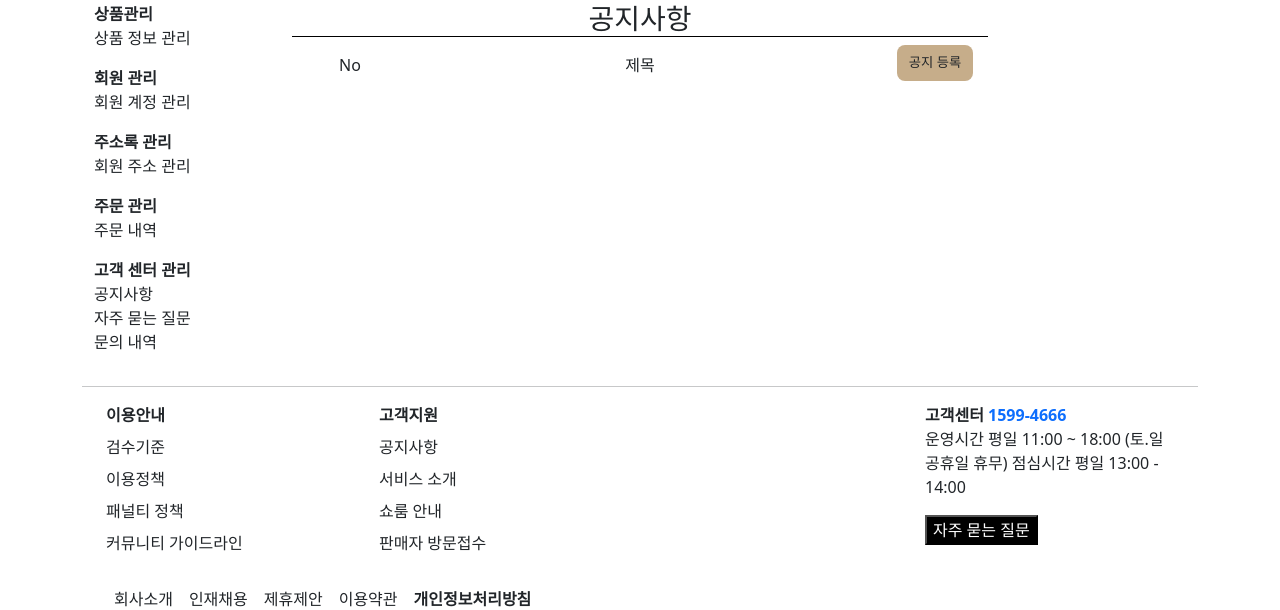
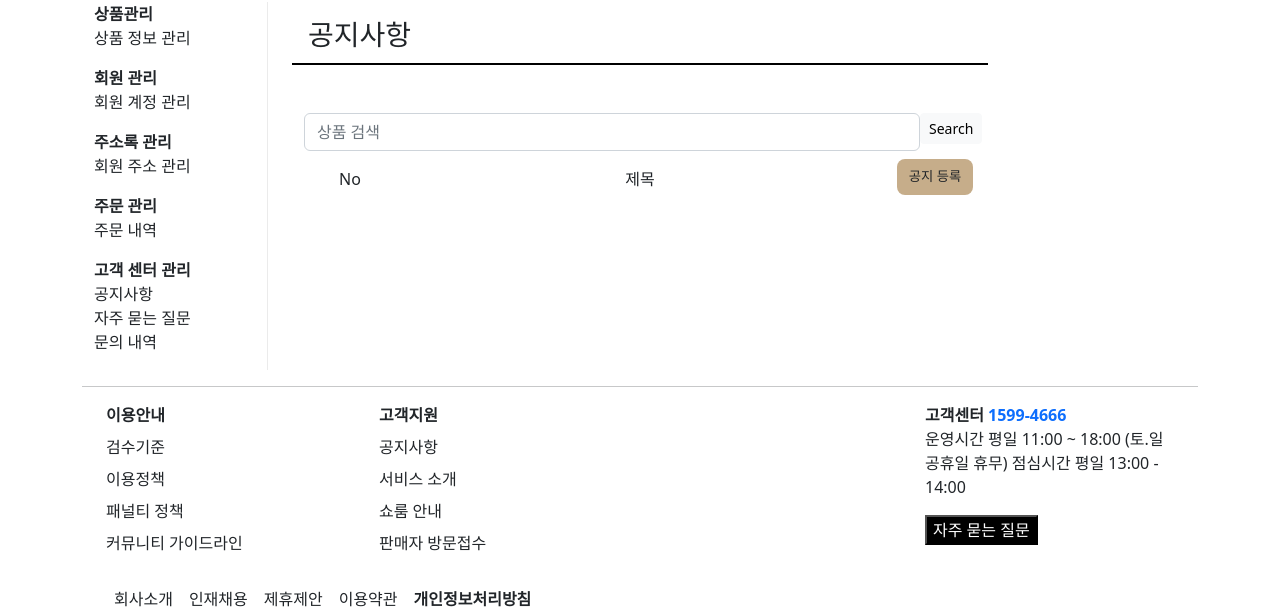
Before and after one commit to KH-IT-Warriors/semi, a Java web app: template src/main/webapp/WEB-INF/views/admin/announcement/list.jsp in a window 1280 px wide. Shown: the part 94-704 px from the top of the page. Run offline with Tomcat 11, a stand-in JSP engine, Linux system fonts and the light colour scheme; the template is opened without the code that fills it, so the values that code supplies are empty; some libraries are stand-ins or nearby versions.

Commit message:
공지사항 검색기능 추가 (#62)
* 공지사항 검색 추가중

* 공지사항 검색기능 추가

```diff
--- a/src/main/java/kr/co/khacademy/semi/model/Announcement.java
+++ b/src/main/java/kr/co/khacademy/semi/model/Announcement.java
@@ -37,7 +37,7 @@ public class Announcement {
     }
 
     private static boolean validateTitle(String title) {
-        return (6 <= title.length()) && (title.length() <= 100);
+        return (2 <= title.length()) && (title.length() <= 100);
     }
 
     public static Announcement of(ResultSet resultSet) throws SQLException {
--- a/src/main/webapp/WEB-INF/views/admin/announcement/item.jsp
+++ b/src/main/webapp/WEB-INF/views/admin/announcement/item.jsp
@@ -11,6 +11,9 @@
 	src="https://cdn.jsdelivr.net/npm/bootstrap@5.2.3/dist/js/bootstrap.min.js"></script>
 <title>Insert title here</title>
 <style type="text/css">
+.left-side{
+  border-right: 1px solid #ebebeb;
+}
   #contents{
    min-height: 400px;
    background-color: #ebebeb50;
@@ -33,7 +36,7 @@
 				<jsp:include page="/WEB-INF/views/component/header.jsp"></jsp:include>
 			</div>
 			<div class="row body">
-				<div class="col-md-2 left side">
+				<div class="col-md-2 left-side">
 					<jsp:include page="/WEB-INF/views/component/leftside.jsp"></jsp:include>
 				</div>
 				<div class="col-sm-12 col-md-8">
--- a/src/main/webapp/WEB-INF/views/admin/announcement/list.jsp
+++ b/src/main/webapp/WEB-INF/views/admin/announcement/list.jsp
@@ -6,7 +6,8 @@
 
 <head>
 <meta charset="UTF-8">
-<link rel="stylesheet" href="${pageContext.request.contextPath}/resources/css/bootstrap.css"/>
+<link rel="stylesheet"
+	href="${pageContext.request.contextPath}/resources/css/bootstrap.css" />
 <script src="https://cdn.jsdelivr.net/npm/jquery/dist/jquery.min.js"></script>
 <script
 	src="https://cdn.jsdelivr.net/npm/@popperjs/core@2.11.6/dist/umd/popper.min.js"
@@ -19,10 +20,18 @@
 <title>Insert title here</title>
 </head>
 <style>
-  #line-box{
+.title {
+	margin: 1rem 0px 3rem 0px;
+	border-bottom: 2px solid black;
+	padding-bottom: 0.7rem;
+	text-indent: 1rem;
+}
+
+#line-box {
 	min-height: 40px;
 	line-height: 40px;
 }
+
 .btn-custom {
 	padding: 8px 12px 8px 12px;
 	margin: 0px 0px 0px 10px;
@@ -32,6 +41,10 @@
 	border-radius: 0.5rem;
 	border: none;
 }
+
+.left-side {
+	border-right: 1px solid #ebebeb;
+}
 </style>
 <body>
 	<div class="container-md">
@@ -39,30 +52,46 @@
 			<jsp:include page="/WEB-INF/views/component/header.jsp"></jsp:include>
 		</div>
 		<div class="row body">
-			<div class="col-md-2 left side">
+			<div class="col-md-2 left-side">
 				<jsp:include page="/WEB-INF/views/component/leftside.jsp"></jsp:include>
 			</div>
 			<div class="col-sm-12 col-md-8">
 				<div class="row">
-					<div class="col-12 announcement-list" align="center">
-						<h3 style="border-bottom: 1px solid black;">공지사항</h3>
+					<div class="col-12 announcement-list">
+						<h3 class="title">공지사항</h3>
+						<div class="row">
+							<form class="d-flex">
+								<div class="col-11 mb-2">
+									<input class="form-control me-3" name="keyword" type="search" placeholder="상품 검색" aria-label="Search" id="search">
+								</div>
+								<div class="col-1 mb-2" align="center">
+									<button class="btn btn-light btn-sm" type="submit">Search</button>
+								</div>
+							</form>
+						</div>
 						<div class="row">
 							<div class="col-2" id="line-box" align="center">No</div>
 							<div class="col-8" id="line-box" align="center">제목</div>
 							<div class="col-2" align="center">
 								<button class="btn btn-outline-dark btn-custom">
-									<a href="/admin/announcement/register" class="text-reset">공지 등록</a>
+									<a href="/admin/announcement/register" class="text-reset">공지
+										등록</a>
 								</button>
 							</div>
 							<c:forEach var="announcements" items="${announcements}">
-								<div class="col-2" id="line-box" style="border: 1px solid #ebebeb">${announcements.id}</div>
-								<div class="col-10" id="line-box" style="border: 1px solid #ebebeb"><a class="text-reset" href="/admin/announcement/item?id=${announcements.id}">${announcements.title}</a></div>
+								<div class="col-2" id="line-box"
+									style="border: 1px solid #ebebeb">${announcements.id}</div>
+								<div class="col-10" id="line-box"
+									style="border: 1px solid #ebebeb">
+									<a class="text-reset"
+										href="/admin/announcement/item?id=${announcements.id}">${announcements.title}</a>
+								</div>
 							</c:forEach>
 
-							<div>
+							<div class="text-center">
 								<c:forEach var="item" items="${pageNavi}" varStatus="status">
 									<c:choose>
-										<c:when test="${search == null}">
+										<c:when test="${keyword == null}">
 											<c:choose>
 												<c:when test="${item eq '<'}">
 													<a class="text-reset"
@@ -73,7 +102,27 @@
 														href="/admin/announcement/list?page-number=${pageNavi[status.index-1]+1}">${item}</a>
 												</c:when>
 												<c:otherwise>
-													<a class="text-reset" href="/admin/announcement/list?page-number=${item}">${item}</a>
+													<a class="text-reset"
+														href="/admin/announcement/list?page-number=${item}">${item}</a>
+												</c:otherwise>
+											</c:choose>
+										</c:when>
+									</c:choose>
+
+									<c:choose>
+										<c:when test="${keyword != null}">
+											<c:choose>
+												<c:when test="${item eq '<'}">
+													<a class="text-reset"
+														href="/admin/announcement/list?page-number=${pageNavi[status.index+1]-1}&search=${search}">${item}</a>
+												</c:when>
+												<c:when test="${item eq '>'}">
+													<a class="text-reset"
+														href="/admin/announcement/list?page-number=${pageNavi[status.index-1]+1}&search=${search}">${item}</a>
+												</c:when>
+												<c:otherwise>
+													<a class="text-reset"
+														href="/admin/announcement/list?page-number=${item}&search=${search}">${item}</a>
 												</c:otherwise>
 											</c:choose>
 										</c:when>
--- a/src/main/webapp/WEB-INF/views/admin/announcement/modify.jsp
+++ b/src/main/webapp/WEB-INF/views/admin/announcement/modify.jsp
@@ -12,6 +12,9 @@
 <title>Insert title here</title>
 </head>
 <style type="text/css">
+.left-side{
+  border-right: 1px solid #ebebeb;
+}
   #contents{
    width:100%;
    min-height: 400px;
@@ -34,7 +37,7 @@
 				<jsp:include page="/WEB-INF/views/component/header.jsp"></jsp:include>
 			</div>
 			<div class="row body">
-				<div class="col-md-2 left side">
+				<div class="col-md-2 left-side">
 					<jsp:include page="/WEB-INF/views/component/leftside.jsp"></jsp:include>
 				</div>
 				<div class="col-sm-12 col-md-8">
--- a/src/main/webapp/WEB-INF/views/admin/announcement/register.jsp
+++ b/src/main/webapp/WEB-INF/views/admin/announcement/register.jsp
@@ -32,6 +32,9 @@
 #title {
 	width: 100%;
 }
+.left-side{
+  border-right: 1px solid #ebebeb;
+}
 .btn-custom {
   padding: 8px 12px 8px 12px;
   margin: 0px 0px 0px 10px;
@@ -51,7 +54,7 @@
 				<jsp:include page="/WEB-INF/views/component/header.jsp"></jsp:include>
 			</div>
 			<div class="row body">
-				<div class="col-md-2 left side">
+				<div class="col-md-2 left-side">
 					<jsp:include page="/WEB-INF/views/component/leftside.jsp"></jsp:include>
 				</div>
 				<div class="col-sm-12 col-md-8">
```
Also changed, not shown: src/main/java/kr/co/khacademy/semi/controller/AnnouncementController.java (+13 -3 lines), src/main/java/kr/co/khacademy/semi/dao/AnnouncementDao.java (+23 -3 lines). Lines whose indentation alone changed are shown as unchanged.
